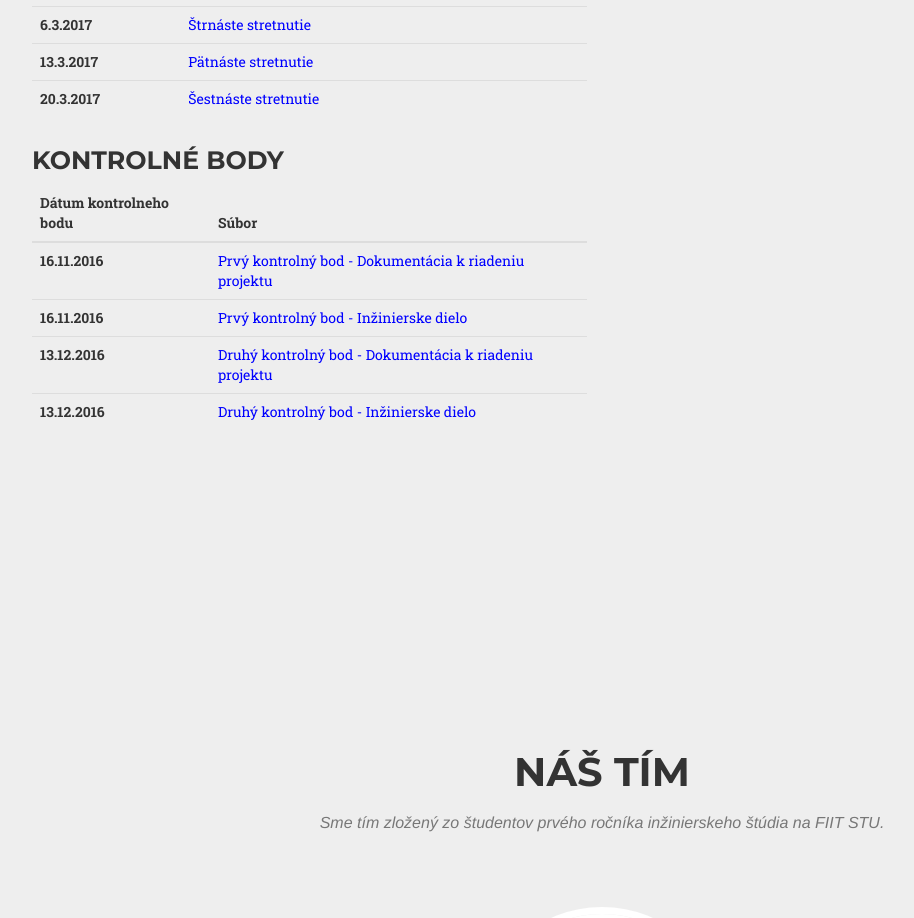
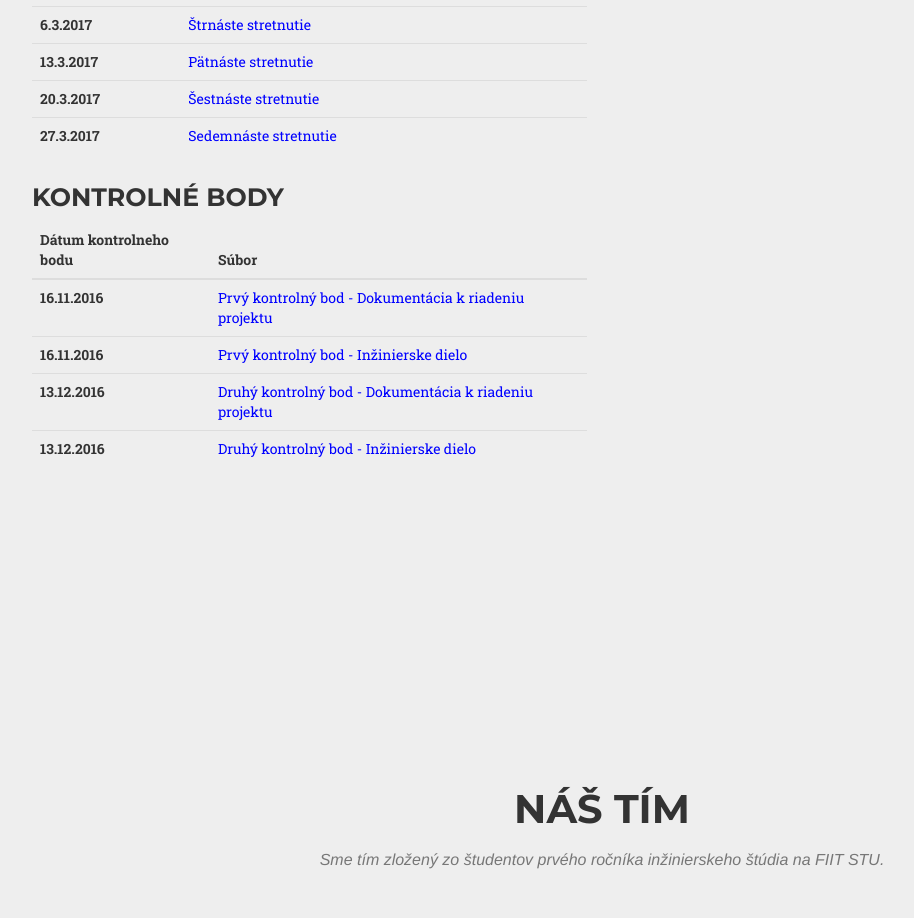
Before and after one commit to next-dimension-team/next-dimension-team.github.io, a website: page index.html in a window 1280 px wide. Shown: the part 3225-4143 px from the top of the page, without its empty margins (38-952 px from the left). Drawn offline with nearby package versions, Linux system fonts and the light colour scheme; a web font is replaced by a local one.

Commit message:
Pridanie zápisnice EZ TOP

```diff
--- a/index.html
+++ b/index.html
@@ -235,6 +235,10 @@
                             <tr>
                                 <th scope="row">20.3.2017</th>
                                 <td><a href="documents/zapisnica_16.pdf" style="color:blue">Šestnáste stretnutie</a></td>
+                            </tr>
+                            <tr>
+                                <th scope="row">27.3.2017</th>
+                                <td><a href="documents/zapisnica_17.pdf" style="color:blue">Sedemnáste stretnutie</a></td>
                             </tr>
                         </tbody>
                     </table>
```
